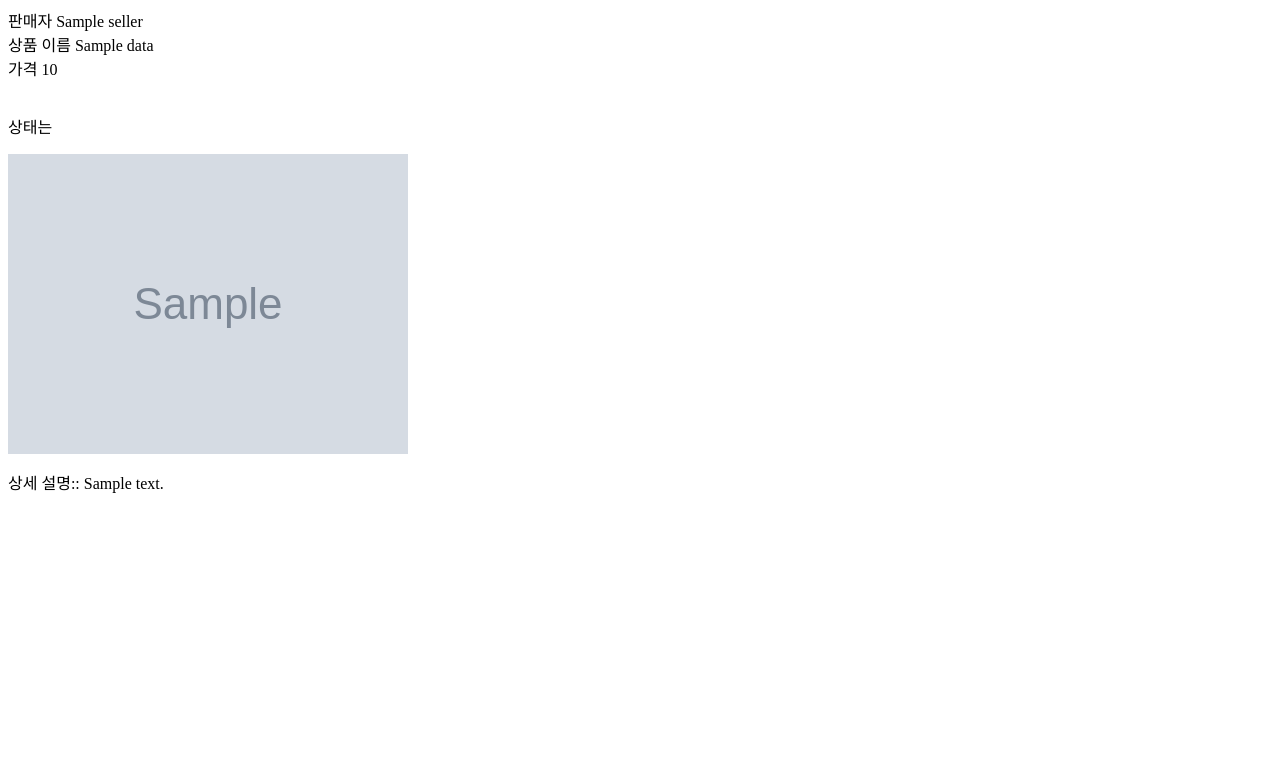
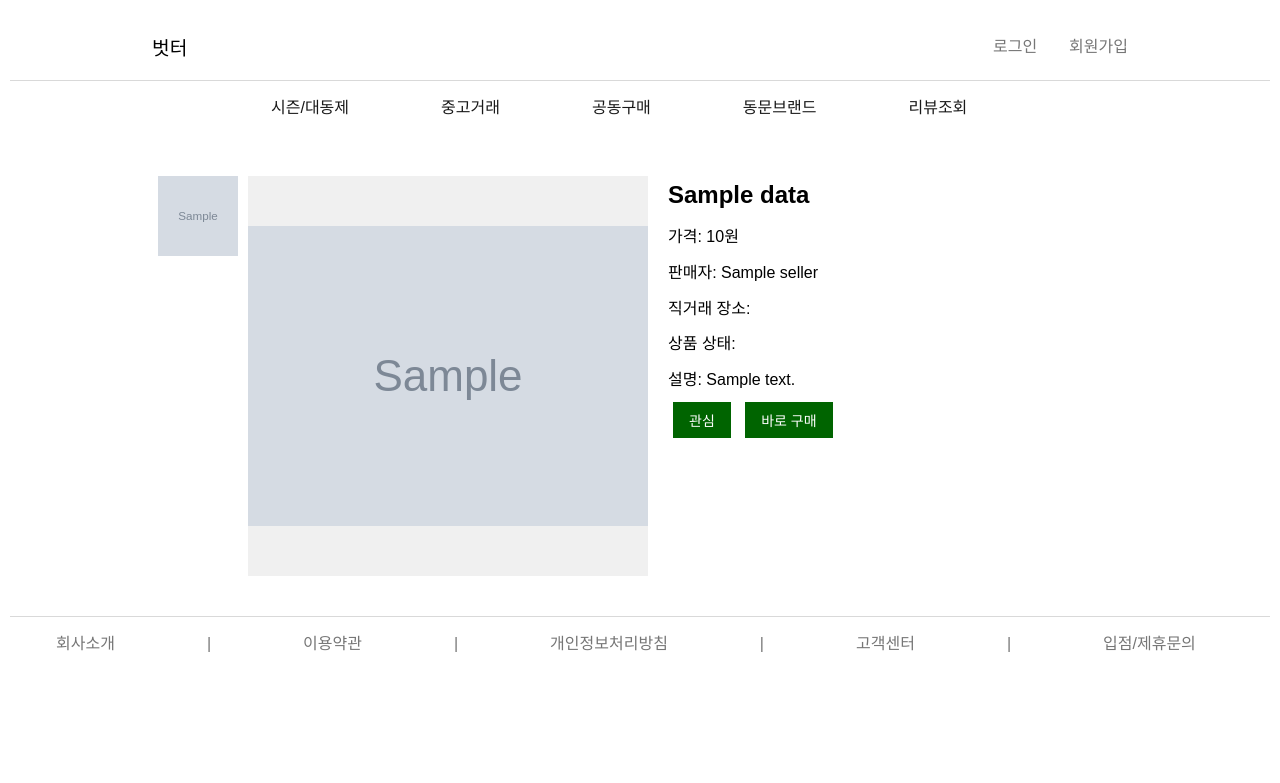
Before and after one commit to Gitto-OSP/2024-flask, a Flask app: template templates/submit_item_result.html in a window 1280 px wide; the page is wider, and only the part inside the window is pictured. Shown: the top 783 px of that part. Run offline with Flask 3, Linux system fonts and the light colour scheme; the template is opened without the code that fills it: most values are stand-ins (such as "Sample title", 1, 10 or a date in 2020); grey boxes marked "Sample" are stand-in pictures.

Commit message:
상품 등록-세부화면 연결

```diff
--- a/templates/submit_item_result.html
+++ b/templates/submit_item_result.html
@@ -1,35 +1,57 @@
-<p>
-    판매자 {{data.seller}}<br>
-    상품 이름 {{data.name}}<br>
-    가격 {{data.price}}<br>
-<ul>
+{% extends "index.html" %}
+
+{% block section %}
+
+<!DOCTYPE html>
+<html lang="kor">
+<head>
+    <meta charset="UTF-8">
+    <meta name="viewport" content="width=device-width, initial-scale=1.0">
+    <title>중고거래</title>
+    <link rel="stylesheet" href="../static/trans_styles.css">
+</head>
+
+<body>
+    <div class="container">
+        <div class="product-detail">
+            <div class="image-gallery">
+                <!-- 썸네일 리스트 -->
+                <div class="thumbnail-container">
+                    <img src="{{img_path}}" alt="Thumbnail 1" class="thumbnail" onclick="changeImage('large-image1.jpg')">
+                </div>
+                <!-- 큰 이미지 -->
+                <div class="large-image-container">
+                    <img id="largeImage" src="{{img_path}}" alt="상품 사진">
+                </div>
+            </div>
+
+            <div class="product-info">
+                <h2>{{data.name}}</h2>
+                <p>가격: {{data.price}}원</p>
+                <p>판매자: {{data.seller}}</p>
+                <p>직거래 장소:
                     {% for region in data.getlist('tradeRegions') %}
                         {% if region == "engineering" %}
-    <li>공대</li>
+                            공대
+                        {% elif region == "posko" %}
+                            포관
+                        {% elif region == "ecc" %}
+                            ECC
+                        {% elif region == "studentCC" %}
+                            학문관
+                        {% elif region == "frontEntrance" %}
+                            정문
+                        {% elif region == "post" %}
+                            택배
+                        {% elif region == "etc" %}
+                            기타
                         {% endif %}
-    {% if region == "posko" %}
-    <li>포관</li>
-    {% endif %}
-    {% if region == "ecc" %}
-    <li>ECC</li>
-    {% endif %}
-    {% if region == "studentCC" %}
-    <li>학문관</li>
-    {% endif %}
-    {% if region == "frontEntrance" %}
-    <li>정문</li>
-    {% endif %}
-    {% if region == "post" %}
-    <li>택배</li>
-    {% endif %}
-    {% if region == "etc" %}
-    <li>기타</li>
-    {% endif %}
+                        {% if not loop.last %}, {% endif %}
                     {% endfor %}
-</ul>
-<br>
+                </p>
 
-상태는
+
+                <p>상품 상태:
                 {% if data['choice'] == "optionBrandNew" %}
                 새 상품
                 {% endif %}
@@ -40,9 +62,15 @@
                 중고 상품
                 {% endif %}
                 </p>
-<img src="{{img_path}}" />
+                <p>설명: {{data.userComments}}</p>
+                <div class="button-container">
+                    <button>관심</button>
+                    <button>바로 구매</button>
+                </div>
+            </div>
+        </div>
+    </div>
 
-<p>
-    상세 설명::
-    {{data.userComments}}
-</p>
+</body>
+</html>
+{% endblock section %}
```
Also changed, not shown: templates/app.py (deleted, +0 -39 lines). Lines whose indentation alone changed are shown as unchanged.
